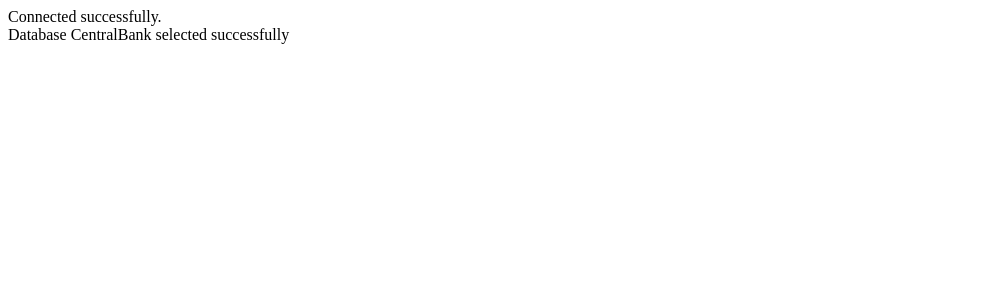
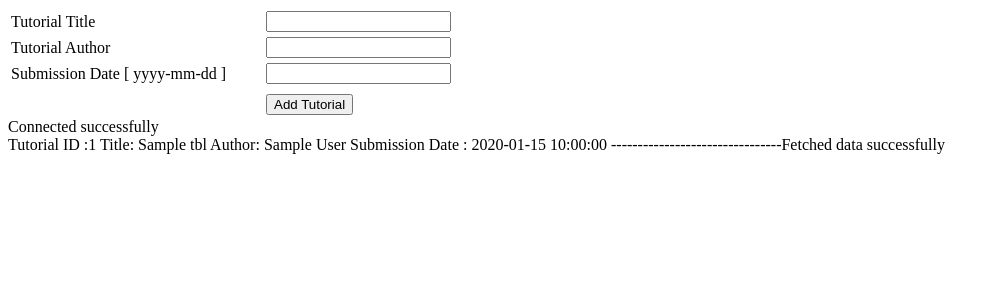
Before and after one commit to alesonpro/PHP-CIT17, a PHP site: page / in a window 1280 px wide. Shown: the top 300 px of the page, without its empty margins (0-999 px from the left). Run offline with PHP 8.4, Linux system fonts and the light colour scheme; tables that the repository leaves empty or names only in its code hold one stand-in row (values such as "Sample post").

Commit message:
feat modified index.php

```diff
--- a/index.php
+++ b/index.php
@@ -7,23 +7,134 @@
 </head>
 <body>
     <?php
+        // $dbhost = 'localhost';
+        // $dbuser = 'root';
+        // $dbpass = '';
+        // $mysqli = new mysqli($dbhost, $dbuser, $dbpass);
+
+        // if($mysqli->connect_errno ) {
+        // printf("Connect failed: %s<br />", $mysqli->connect_error);
+        // exit();
+        // }
+        // printf('Connected successfully.<br />');
+        // $retval = mysqli_select_db( $mysqli, 'centralbank' );
+
+        // if(! $retval ) {
+        // die('Could not select database: ' . mysqli_error($mysqli));
+        // }
+        // echo "Database CentralBank selected successfully\n";
+        // $mysqli->close();
+
+
+        // $dbhost = 'localhost';
+        // $dbuser = 'root';
+        // $dbpass = '';
+        // $dbname = 'centralbank';
+        // $mysqli = new mysqli($dbhost, $dbuser, $dbpass, $dbname);
+
+        // if($mysqli->connect_errno ) {
+        // printf("Connect failed: %s<br />", $mysqli->connect_error);
+        // exit();
+        // }
+        // printf('Connected successfully.<br />');
+        // $sql = "CREATE TABLE user( ".
+        // "id INT NOT NULL AUTO_INCREMENT, ".
+        // "user_name VARCHAR(100) NOT NULL, ".
+        // "user_age INT NOT NULL, ".
+        // "birthdate DATE, ".
+        // "PRIMARY KEY (id))";
+        // if ($mysqli->query($sql)) {
+        // printf("Table users created successfully.<br />");
+        // } else {
+        // printf("Could not create table: %s<br />", $mysqli->error);
+        // }
+        // $mysqli->close();
+
+
+        if(isset($_POST['add'])) {
             $dbhost = 'localhost';
             $dbuser = 'root';
             $dbpass = '';
-        $mysqli = new mysqli($dbhost, $dbuser, $dbpass);
+            $conn = mysqli_connect($dbhost, $dbuser, $dbpass);
 
-        if($mysqli->connect_errno ) {
-        printf("Connect failed: %s<br />", $mysqli->connect_error);
-        exit();
+            if(! $conn ) {
+               die('Could not connect: ' . mysqli_error($conn));
             }
-        printf('Connected successfully.<br />');
-        $retval = mysqli_select_db( $mysqli, 'centralbank' );
+            if(! get_magic_quotes_gpc() ) {
+               $tutorial_title = addslashes ($_POST['tutorial_title']);
+               $tutorial_author = addslashes ($_POST['tutorial_author']);
+            } else {
+               $tutorial_title = $_POST['tutorial_title'];
+               $tutorial_author = $_POST['tutorial_author'];
+            }
+            $submission_date = $_POST['submission_date'];
+            $sql = "INSERT INTO tutorials_tbl ".
+               "(tutorial_title,tutorial_author, submission_date) "."VALUES ".
+               "('$tutorial_title','$tutorial_author','$submission_date')";
+            mysqli_select_db( $conn, 'TUTORIALS' );
+            $retval = mysqli_query( $conn, $sql );
 
             if(! $retval ) {
-        die('Could not select database: ' . mysqli_error($mysqli));
+               die('Could not enter data: ' . mysqli_error($conn));
             }
-        echo "Database CentralBank selected successfully\n";
-        $mysqli->close();
+            echo "Entered data successfully\n";
+            mysqli_close($conn);
+         } else {
       ?>
+      <form method = "post" action = "<?php $_PHP_SELF ?>">
+         <table width = "600" border = "0" cellspacing = "1" cellpadding = "2">
+            <tr>
+               <td width = "250">Tutorial Title</td>
+               <td><input name = "tutorial_title" type = "text" id = "tutorial_title"></td>
+            </tr>
+            <tr>
+               <td width = "250">Tutorial Author</td>
+               <td><input name = "tutorial_author" type = "text" id = "tutorial_author"></td>
+            </tr>
+            <tr>
+               <td width = "250">Submission Date [   yyyy-mm-dd ]</td>
+               <td><input name = "submission_date" type = "text" id = "submission_date"></td>
+            </tr>
+            <tr>
+               <td width = "250"> </td>
+               <td></td>
+            </tr>
+            <tr>
+               <td width = "250"> </td>
+               <td><input name = "add" type = "submit" id = "add"  value = "Add Tutorial"></td>
+            </tr>
+         </table>
+      </form>
+   <?php
+      }
+
+        $dbhost = 'localhost';
+            $dbuser = 'root';
+            $dbpass = '';
+            $conn = mysqli_connect($dbhost, $dbuser, $dbpass);
+
+    if(! $conn ) {
+        die('Could not connect: ' . mysqli_error($conn));
+     }
+     echo 'Connected successfully<br />';
+
+     mysqli_select_db( $conn, 'centralbank' );
+     $sql = "SELECT tutorial_id, tutorial_title, tutorial_author, submission_date FROM tutorials_tbl";
+     $retval = mysqli_query( $conn, $sql );
+     if(! $retval ) {
+        die('Could not get data: ' . mysqli_error($conn));
+     }
+
+     while($row = mysqli_fetch_array($retval, MYSQL_ASSOC)) {
+        echo "Tutorial ID :{$row['tutorial_id']}  ".
+           "Title: {$row['tutorial_title']} ".
+           "Author: {$row['tutorial_author']} ".
+           "Submission Date : {$row['submission_date']} ".
+           "--------------------------------";
+     }
+     echo "Fetched data successfully\n";
+     mysqli_close($conn);
+   ?>
+
 </body>
 </html>
```
Lines whose indentation alone changed are shown as unchanged.
